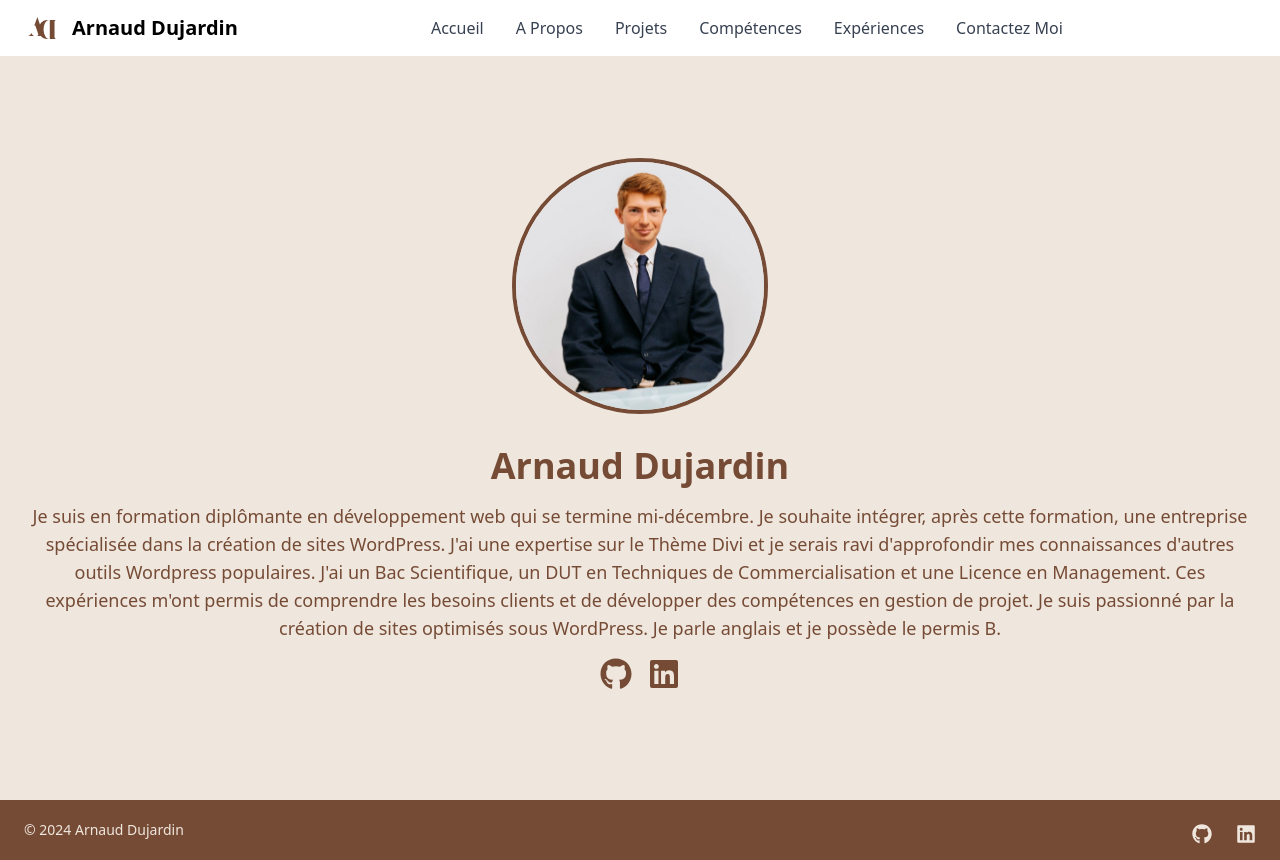
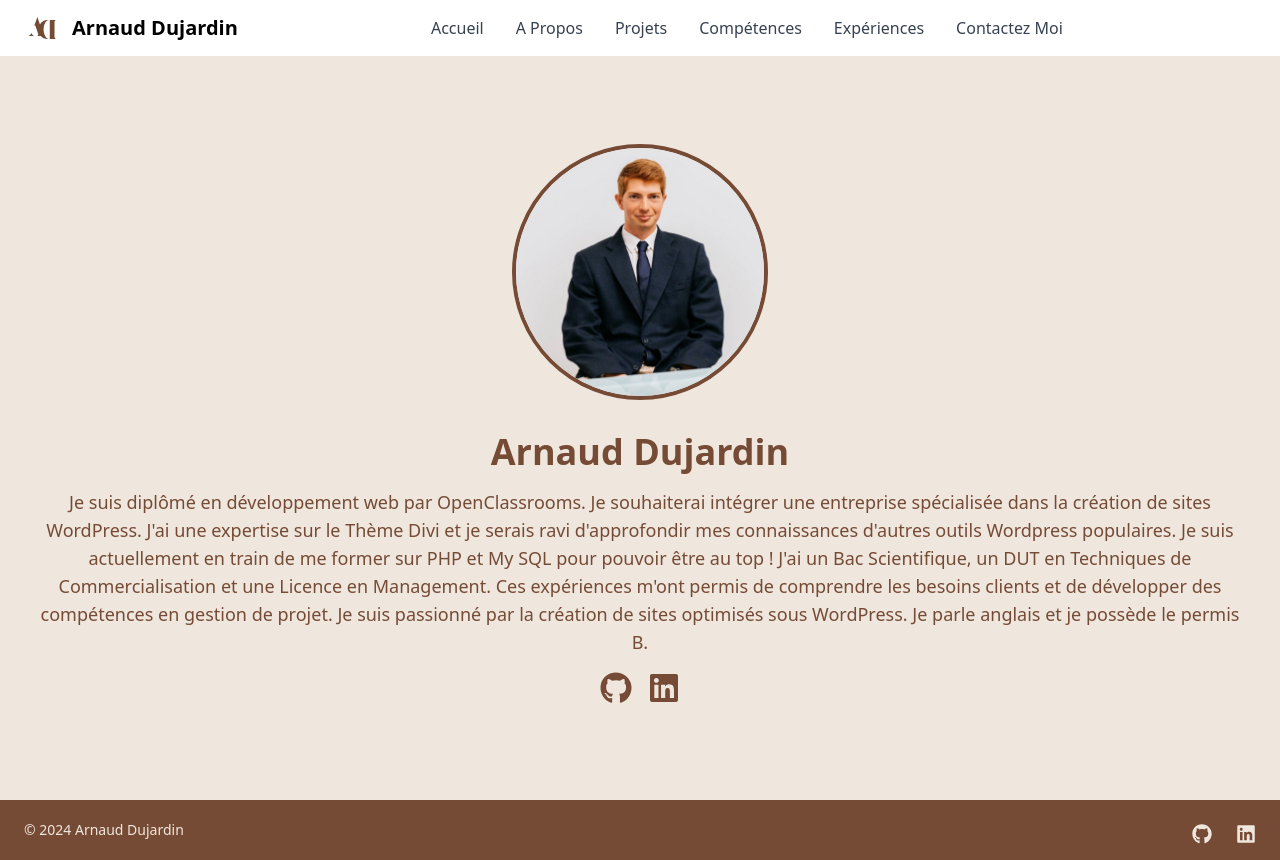
Before and after one commit to adminnono/Portfolio-Arnaud-Dujardin, a React (Vite) app: page /about in a window 1280 px wide. Built offline with nearby package versions, Linux system fonts and the light colour scheme; no server answers.

Commit message:
ajout si

```diff
--- a/src/components/About.jsx
+++ b/src/components/About.jsx
@@ -57,7 +57,7 @@ const About = () => {
           Arnaud Dujardin
         </h1>
         <p className="text-lg text-darkDesert mb-4 text-center px-8">
-        Je suis en formation diplômante en développement web qui se termine mi-décembre. Je souhaite intégrer, après cette formation, une entreprise spécialisée dans la création de sites WordPress. J'ai une expertise sur le Thème Divi et je serais ravi d'approfondir mes connaissances d'autres outils Wordpress populaires. J'ai un Bac Scientifique, un DUT en Techniques de Commercialisation et une Licence en Management. Ces expériences m'ont permis de comprendre les besoins clients et de développer des compétences en gestion de projet. Je suis passionné par la création de sites optimisés sous WordPress. Je parle anglais et je possède le permis B.
+        Je suis diplômé en développement web par OpenClassrooms. Je souhaiterai intégrer une entreprise spécialisée dans la création de sites WordPress. J'ai une expertise sur le Thème Divi et je serais ravi d'approfondir mes connaissances d'autres outils Wordpress populaires. Je suis actuellement en train de me former sur PHP et My SQL pour pouvoir être au top ! J'ai un Bac Scientifique, un DUT en Techniques de Commercialisation et une Licence en Management. Ces expériences m'ont permis de comprendre les besoins clients et de développer des compétences en gestion de projet. Je suis passionné par la création de sites optimisés sous WordPress. Je parle anglais et je possède le permis B.
         </p>
         <p className="text-lg text-darkDesert mb-4 text-center px-8">
 
--- a/src/components/Skills.jsx
+++ b/src/components/Skills.jsx
@@ -1,6 +1,6 @@
 import { useTrail, animated } from "react-spring";
-import { FaHtml5, FaCss3Alt, FaReact, FaNodeJs } from "react-icons/fa"; // Icônes FontAwesome
-import { SiJavascript, SiVisualstudiocode, SiWordpress } from "react-icons/si"; // Icônes Simple Icons
+import { FaHtml5, FaCss3Alt, FaReact } from "react-icons/fa"; // Icônes FontAwesome
+import { SiJavascript, SiVisualstudiocode, SiWordpress, SiPhp } from "react-icons/si"; // Icônes Simple Icons
 import { DiGithubBadge } from "react-icons/di"; // Icône GitHub Badge
 
 // Liste des compétences avec leurs icônes
@@ -9,10 +9,10 @@ const skills = [
   { id: "css", Component: FaCss3Alt },
   { id: "javascript", Component: SiJavascript },
   { id: "react", Component: FaReact },
-  { id: "nodejs", Component: FaNodeJs }, // Ajout de Node.js
   { id: "vscode", Component: SiVisualstudiocode },
+  { id: "php", Component: SiPhp, color: "#8993BE" }, // Icône PHP ajoutée
   { id: "github", Component: DiGithubBadge },
-  { id: "wordpress", Component: SiWordpress }
+  { id: "wordpress", Component: SiWordpress },
 ];
 
 
--- a/src/constants/ExpériencesPro.json
+++ b/src/constants/ExpériencesPro.json
@@ -3,8 +3,8 @@
     "id": "3",
     "title": "Licence de développement Web",
     "company": "OpenClassrooms Paris",
-    "description": "Je suis en train de valider les derniers projets de cette formation avant de recevoir mon diplôme",
-    "timePeriod": "En cours de validation",
+    "description": "Je suis diplomé d'une licence en développement web dont les langages acquis sont les suivants : HTML, CSS, Javascript, React, Github et Notion",
+    "timePeriod": "Décembre 2024",
     "img": "images/web.png"
   },
   {
```
Also changed, not shown: tailwind.config.cjs (+6 -6 lines).
